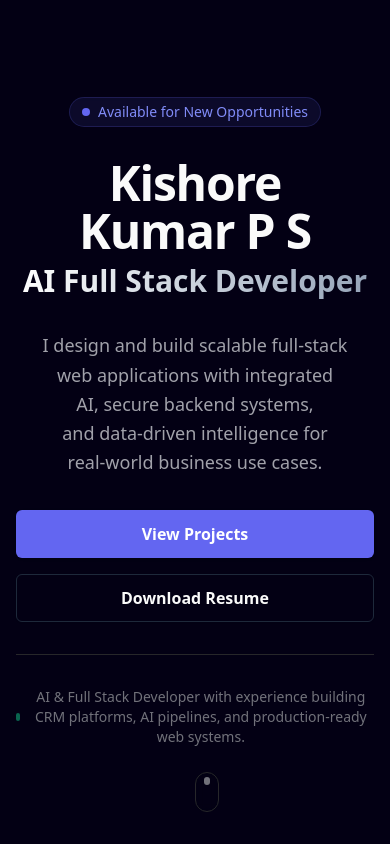
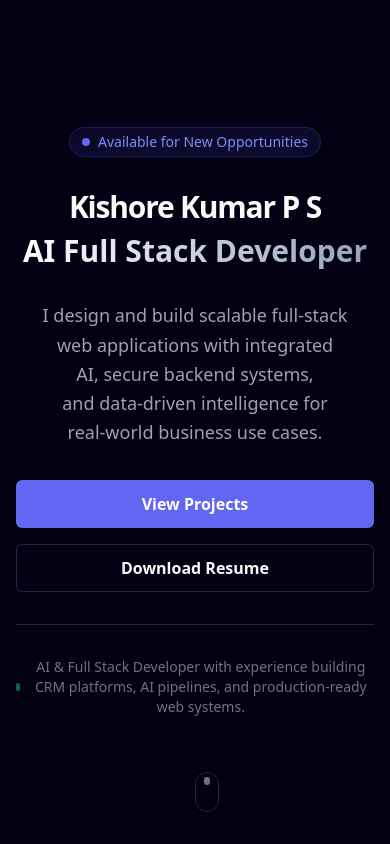
Before and after one commit to Kishorekumarps07/portfolio, a Next.js app: page / in a window 390 px wide. Shown: the top 844 px of the page. Built offline with nearby package versions, Linux system fonts and the light colour scheme.

Commit message:
fix: Force single-line name on mobile and adjust font size

```diff
--- a/components/sections/hero.tsx
+++ b/components/sections/hero.tsx
@@ -53,7 +53,7 @@ export function Hero() {
                     <FadeIn delay={0.3} className="text-center">
                         <motion.div style={{ scale: headingScale }}>
                             <h1 className="text-5xl font-extrabold tracking-tight sm:text-6xl md:text-7xl">
-                                <span className="block text-foreground mb-2 text-balance">Kishore Kumar <span className="whitespace-nowrap">P S</span></span>
+                                <span className="block text-foreground mb-2 text-balance whitespace-nowrap text-3xl sm:text-5xl md:text-6xl">Kishore Kumar P S</span>
                                 <span className="block text-gradient text-3xl sm:text-4xl md:text-5xl font-bold tracking-normal h-[1.2em] sm:h-[1.3em]">
                                     AI Full Stack Developer
                                 </span>
```
